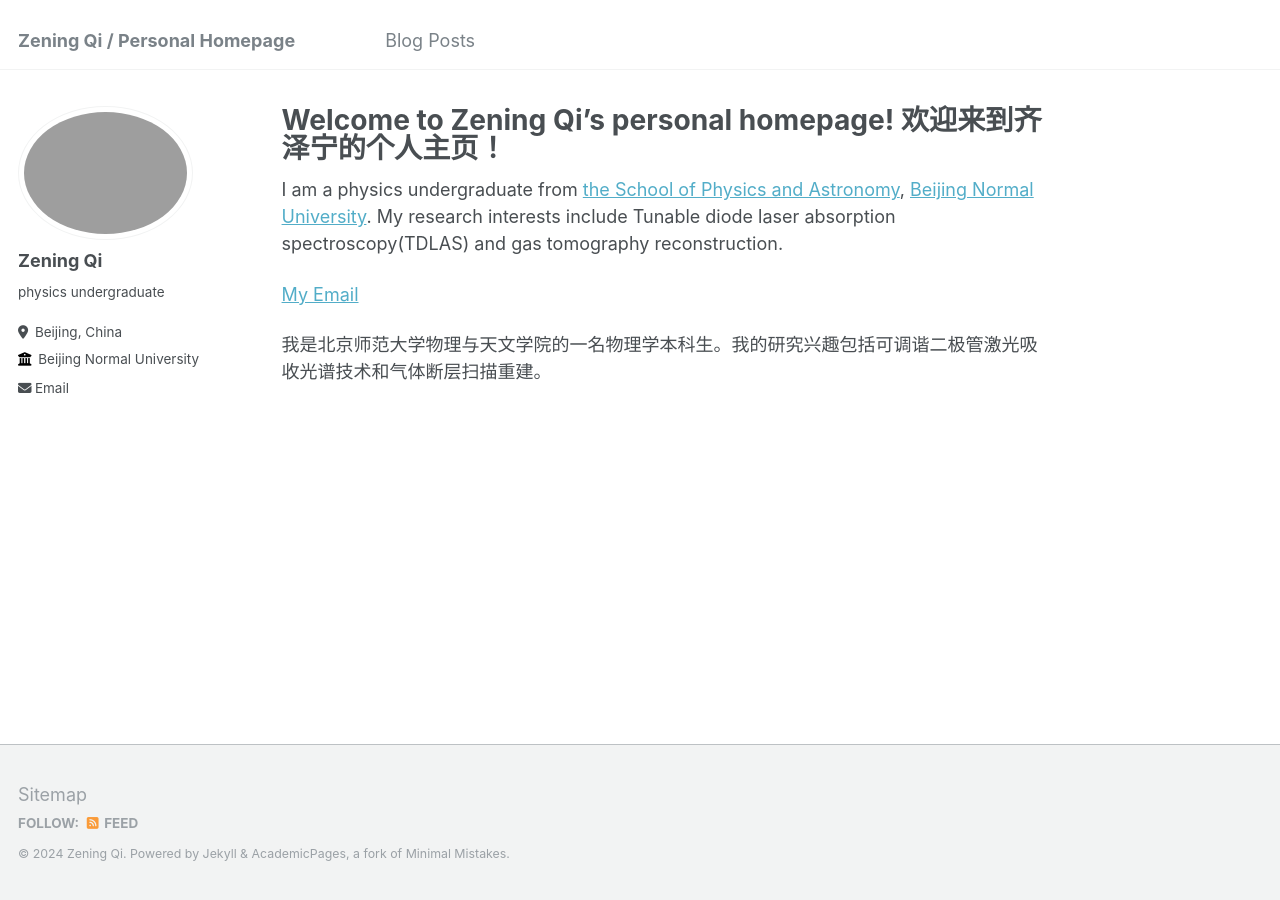
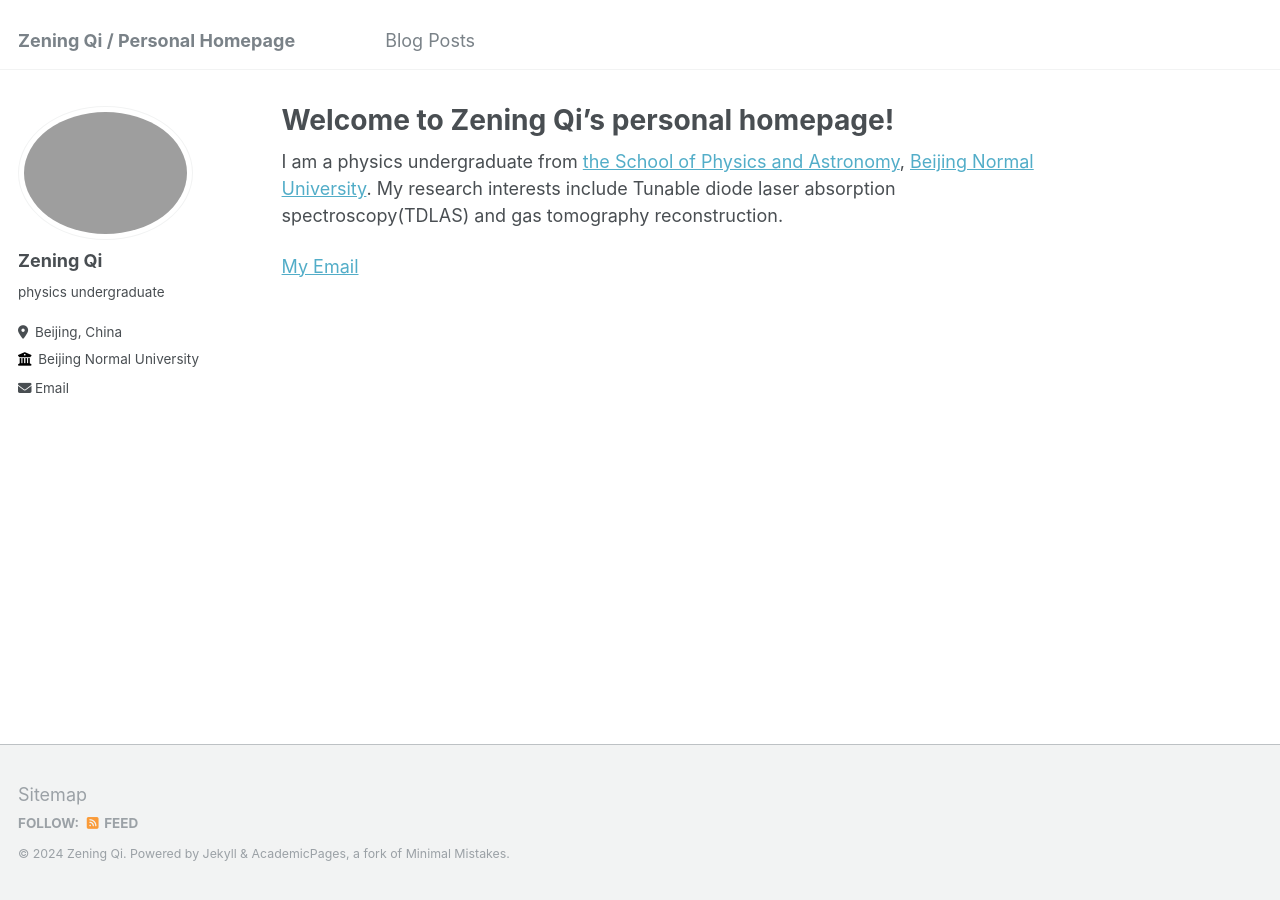
Before and after one commit to znqi/znqi.github.io, a Jekyll site: the page built from _pages/about.md, in a window 1280 px wide. Built offline with Jekyll 4.4.1, drawn with Linux system fonts in a browser that asks for light colours.

Commit message:
Update about.md

```diff
--- a/_pages/about.md
+++ b/_pages/about.md
@@ -1,7 +1,6 @@
 ---
 permalink: /
-title: "Welcome to Zening Qi’s personal homepage!
-欢迎来到齐泽宁的个人主页！"
+title: "Welcome to Zening Qi’s personal homepage!"
 author_profile: true
 redirect_from:
   - /about/
@@ -12,5 +11,3 @@ redirect_from:
 I am a physics undergraduate from [the School of Physics and Astronomy](https://physics.bnu.edu.cn), [Beijing Normal University](https://www.bnu.edu.cn). My research interests include Tunable diode laser absorption spectroscopy(TDLAS) and gas tomography reconstruction.
 
 [My Email](mailto:zn.qi@outlook.com)
-
-我是北京师范大学物理与天文学院的一名物理学本科生。我的研究兴趣包括可调谐二极管激光吸收光谱技术和气体断层扫描重建。
```
